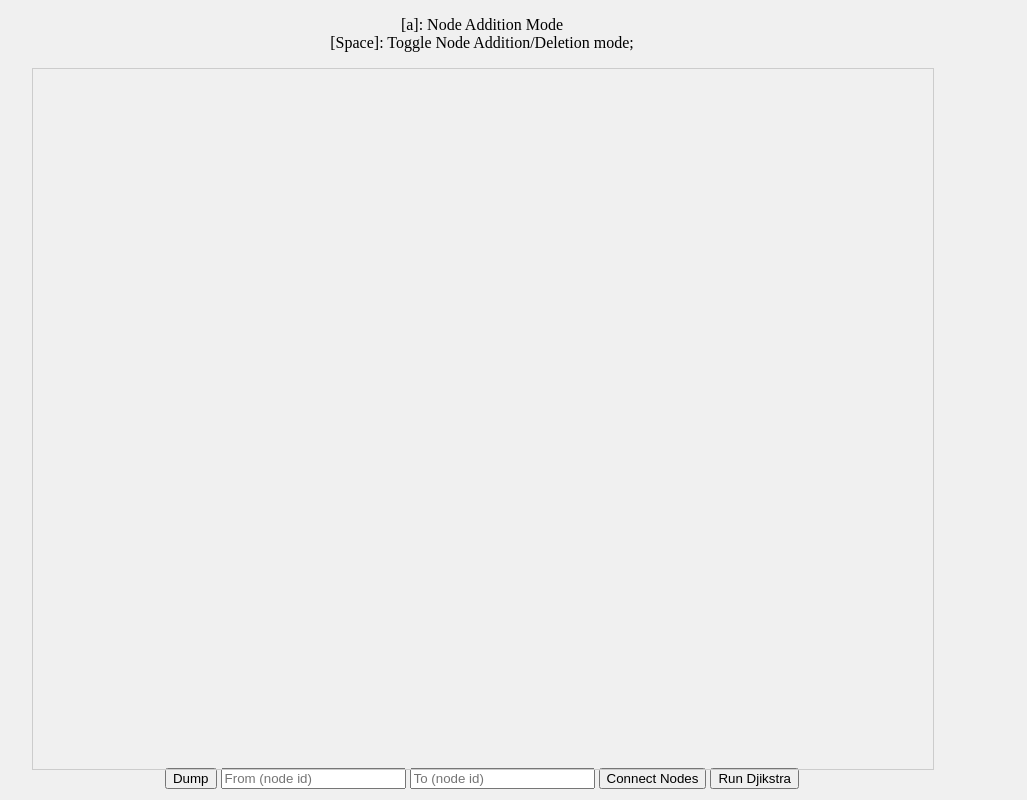
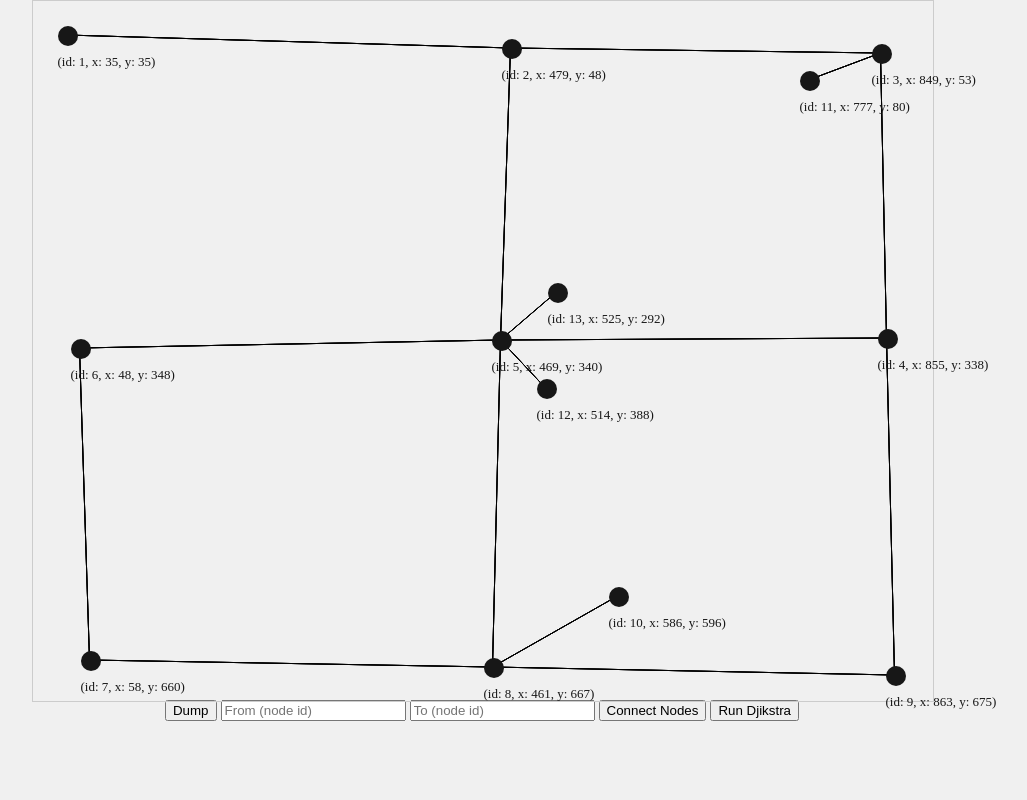
Before and after one commit to serge133/map_creator, a website with bundled scripts: page index.html in a window 1280 px wide. Both pictures are taken after a click on the button "Dump". Shown: the whole page, without its empty margins (158-1185 px from the left). Built offline with nearby package versions, Linux system fonts and the light colour scheme.

Commit message:
nodes now are attached to classes

```diff
--- a/index.html
+++ b/index.html
@@ -4,16 +4,11 @@
     <meta charset="UTF-8">
     <meta name="viewport" content="width=device-width, initial-scale=1.0">
     <title>10x10 Grid of Squares</title>
-    <link rel="stylesheet" href="styles/node_coord_finder.css">
+    <link rel="stylesheet" href="styles/index.css">
 </head>
 <body>
-    <p class="description">
-        [a]: Node Addition Mode <br>
-        [Space]: Toggle Node Addition/Deletion mode;
-    </p>
-    <p id="status"></p>
     <div class="lab-container">
-        <canvas id="lab-canvas" width="900" height="700"></canvas>
+        <canvas id="lab-canvas"></canvas>
         <div id="lab-map"></div>
     </div>
     <button class="dump" id="dump-btn">Dump</button>
@@ -21,9 +16,9 @@
     <input type="text" id="to-node" placeholder="To (node id)">
     <button id="connect-btn">Connect Nodes</button>
     <button id="djikstra-btn">Run Djikstra</button>
+    <!-- <button id="load-btn">Load Map</button> -->
     <div id="adiv">
     </div>
     <script type="module" src="index.mjs"></script>
-    <script type="module" src="draw.mjs"></script>
 </body>
 </html>
--- a/index.mjs
+++ b/index.mjs
@@ -1,4 +1,5 @@
 import { dijkstra_2, lab, Node } from "./modules/algorithm.mjs";
+import map from "./maps/map.1.mjs";
 
 // Get these from inspect element
 const LAB_WIDTH = 900;
@@ -12,40 +13,71 @@ const connections_drawing = [];
 document.addEventListener("DOMContentLoaded", (event) => {
   const lab_map = document.getElementById("lab-map");
   const canvas = document.getElementById("lab-canvas");
+  canvas.height = LAB_HEIGHT;
+  canvas.width = LAB_WIDTH;
+
+
   const ctx = canvas.getContext("2d");
 
-  document.getElementById("connect-btn").addEventListener("click", connect);
+  load_map();
+
+  document.getElementById("connect-btn").addEventListener("click", handle_connect);
   document.getElementById("dump-btn").addEventListener("click", dump);
   document
     .getElementById("djikstra-btn")
     .addEventListener("click", run_djikstra);
+  // document.getElementById("load-btn").addEventListener("click", load_map);
 
-  function createNode(x, y) {
+
+  function create_node_html(node) {
     const node_html = document.createElement("div");
+    const { id, x, y } = node;
 
     // Relative positioning for scaling purposes
-    const x_rel = (x - NODE_WIDTH / 2) / LAB_WIDTH;
-    const y_rel = (y - NODE_HEIGHT / 2) / LAB_HEIGHT;
-
+    // const x_rel = (x - NODE_WIDTH / 2) / LAB_WIDTH;
+    // const y_rel = (y - NODE_HEIGHT / 2) / LAB_HEIGHT;
     node_html.classList.add("node");
     node_html.style.left = `${x - NODE_WIDTH / 2}px`;
     node_html.style.top = `${y - NODE_HEIGHT / 2}px`;
     node_html.style.height = `${NODE_HEIGHT}px`;
     node_html.style.width = `${NODE_WIDTH}px`;
     const text = document.createElement("p");
-    const node_id = String(lab.nodes.length + 1);
-    node_html.id = `node_${node_id}`;
-    text.innerText = `(id: ${node_id}, x: ${Math.round(x)}, y: ${Math.round(
+    node_html.id = `node_${id}`;
+    text.innerText = `(id: ${id}, x: ${Math.round(x)}, y: ${Math.round(
       y
     )})`;
     node_html.appendChild(text);
 
+    node.attach_ref(node_html);
+    lab_map.appendChild(node_html);
+  }
+
+  function create_node_backend(x, y) {
+    // const node_html = document.createElement("div");
+
+
+    const node_id = String(lab.nodes.length + 1);
+    // Relative positioning for scaling purposes
+    // const x_rel = (x - NODE_WIDTH / 2) / LAB_WIDTH;
+    // const y_rel = (y - NODE_HEIGHT / 2) / LAB_HEIGHT;
+    // node_html.classList.add("node");
+    // node_html.style.left = `${x - NODE_WIDTH / 2}px`;
+    // node_html.style.top = `${y - NODE_HEIGHT / 2}px`;
+    // node_html.style.height = `${NODE_HEIGHT}px`;
+    // node_html.style.width = `${NODE_WIDTH}px`;
+    // const text = document.createElement("p");
+    // //const node_id = String(lab.nodes.length + 1);
+    // node_html.id = `node_${node_id}`;
+    // text.innerText = `(id: ${node_id}, x: ${Math.round(x)}, y: ${Math.round(
+    //   y
+    // )})`;
+    // node_html.appendChild(text);
+
     // Adds node to the algorithm
-    const node = new Node(node_id, x, y, node_html);
+    const node = new Node({id: node_id, x, y});
     console.log("Node Added!", node);
     lab.add_node(node);
-
-    lab_map.appendChild(node_html);
+    create_node_html(node);
   }
 
   lab_map.addEventListener("click", (e) => {
@@ -59,34 +91,18 @@ document.addEventListener("DOMContentLoaded", (event) => {
     const x = e.clientX - rect.left;
     const y = e.clientY - rect.top;
 
-    createNode(x, y);
+    create_node_backend(x, y);
   });
 
-  function connect() {
+  // Handle connect button click;
+  function handle_connect() {
     const from_node = lab.get_node(document.getElementById("from-node").value);
     const to_node = lab.get_node(document.getElementById("to-node").value);
-
-    // Connect the nodes in the backend
-    const distance = lab.connect(from_node, to_node);
-    console.log(
-      "Connected nodes ",
-      from_node.id,
-      " and ",
-      to_node.id,
-      " and the distance is ",
-      distance
-    );
-
-    ctx.strokeStyle = "black";
-    ctx.lineWidth = 1;
-    draw_line(ctx, from_node.x, from_node.y, to_node.x, to_node.y);
-    connections_drawing.push({x1: from_node.x, y1: from_node.y, x2: to_node.x, y2: to_node.y});
-
-    from_node.ref.style.backgroundColor = "#171717";
-    to_node.ref.style.backgroundColor = "#171717";
+    connect_nodes(ctx, from_node, to_node);
   }
 
   function run_djikstra() {
+    // Clears old path
     clear_path_drawing();
     // Reset all node colorings
     for (const nid of lab.nodes) {
@@ -111,13 +127,7 @@ document.addEventListener("DOMContentLoaded", (event) => {
       ctx.strokeStyle = "gold";
       ctx.lineWidth = 3;
       draw_line(ctx, curr_node.x, curr_node.y, next_node.x, next_node.y);
-      // path_drawing.push({x1: curr_node.x, y1: curr_node.y, x2: next_node.x, y2: next_node.y})
     }
-
-    // for (const nid of result.path) {
-    //   const node = lab.get_node(nid);
-    //   node.ref.style.backgroundColor = "gold";
-    // }
   }
 
   // Redraws the connections in the graph between the nodes
@@ -130,13 +140,52 @@ document.addEventListener("DOMContentLoaded", (event) => {
       draw_line(ctx, line.x1, line.y1, line.x2, line.y2);
     }
   }
+
+  function load_map() {
+    // Loads the backend with the raw data
+    lab.load(map.graph, map.nodes);
+
+    // Populates the screen with the nodes and the connections between the nodes
+    for (const nid of lab.nodes) {
+      // Attaches a class to the node
+      lab.node_mappings[nid] = new Node(lab.node_mappings[nid]);
+      const node = lab.get_node(nid);
+      create_node_html(node);
+
+      for (const neighbor of Object.keys(lab.graph[nid])) {
+        const to_node = lab.get_node(neighbor);
+
+        draw_line(ctx, node.x, node.y, to_node.x, to_node.y);
+        connections_drawing.push({x1: node.x, y1: node.y, x2: to_node.x, y2: to_node.y});
+      }
+    }
+  }
 });
 
 // Dumps information about the nodes
 function dump() {
-  console.log(lab.graph);
-  console.log(lab.nodes);
-  console.log(lab.node_mappings);
+  console.log("Adjacency List: ", lab.graph);
+  console.log("node_id -> node", lab.node_mappings);
+  const data = {
+    nodes: lab.node_mappings,
+    graph: lab.graph
+  }
+
+  const new_window = window.open("", "_blank");
+  new_window.document.write(`
+                <!DOCTYPE html>
+                <html lang="en">
+                <head>
+                    <meta charset="UTF-8">
+                    <meta name="viewport" content="width=device-width, initial-scale=1.0">
+                    <title>Hello World</title>
+                </head>
+                <body>
+                  ${JSON.stringify(data)}
+                </body>
+                </html>
+            `);
+  new_window.document.close();
 }
 
 function draw_line(ctx, x1, y1, x2, y2) {
@@ -147,3 +196,22 @@ function draw_line(ctx, x1, y1, x2, y2) {
   ctx.closePath();
   ctx.stroke();
 }
+
+// Backend-only
+function connect_nodes(ctx, from_node, to_node) {
+    // Connect the nodes in the backend
+    const distance = lab.connect(from_node, to_node);
+    console.log(
+      "Connected nodes ",
+      from_node.id,
+      " and ",
+      to_node.id,
+      " and the distance is ",
+      distance
+    );
+
+    ctx.strokeStyle = "black";
+    ctx.lineWidth = 1;
+    draw_line(ctx, from_node.x, from_node.y, to_node.x, to_node.y);
+    connections_drawing.push({x1: from_node.x, y1: from_node.y, x2: to_node.x, y2: to_node.y});
+}
--- /dev/null
+++ b/maps/map.1.mjs
@@ -0,0 +1,32 @@
+export default {
+  nodes: {
+    1: { id: "1", x: 34.5, y: 35, ref: {} },
+    2: { id: "2", x: 478.5, y: 48, ref: {} },
+    3: { id: "3", x: 848.5, y: 53, ref: {} },
+    4: { id: "4", x: 854.5, y: 338, ref: {} },
+    5: { id: "5", x: 468.5, y: 340, ref: {} },
+    6: { id: "6", x: 47.5, y: 348, ref: {} },
+    7: { id: "7", x: 57.5, y: 660, ref: {} },
+    8: { id: "8", x: 460.5, y: 667, ref: {} },
+    9: { id: "9", x: 862.5, y: 675, ref: {} },
+    10: { id: "10", x: 585.5, y: 596, ref: {} },
+    11: { id: "11", x: 776.5, y: 80, ref: {} },
+    12: { id: "12", x: 513.5, y: 388, ref: {} },
+    13: { id: "13", x: 524.5, y: 292, ref: {} },
+  },
+  graph: {
+    1: { 2: 444.19 },
+    2: { 1: 444.19, 3: 370.03, 5: 292.17 },
+    3: { 2: 370.03, 4: 285.06, 11: 76.9 },
+    4: { 3: 285.06, 5: 386.01, 9: 337.09 },
+    5: { 2: 292.17, 4: 386.01, 6: 421.08, 8: 327.1, 12: 65.8, 13: 73.76 },
+    6: { 5: 421.08, 7: 312.16 },
+    7: { 6: 312.16, 8: 403.06 },
+    8: { 5: 327.1, 7: 403.06, 9: 402.08, 10: 143.76 },
+    9: { 4: 337.09, 8: 402.08 },
+    10: { 8: 143.76 },
+    11: { 3: 76.9 },
+    12: { 5: 65.8 },
+    13: { 5: 73.76 },
+  },
+};
--- a/modules/algorithm.mjs
+++ b/modules/algorithm.mjs
@@ -1,10 +1,14 @@
-import { calc_euclidian_distance, PriorityQueue } from "../util.mjs";
+import { calc_euclidian_distance, PriorityQueue } from "./util.mjs";
 
 export class Node {
-  constructor(id, x, y, ref = null) {
+  constructor({id, x, y, ref = null}) {
     this.id = id;
     this.x = x;
     this.y = y;
+    this.ref = ref;
+  }
+
+  attach_ref(ref){
     this.ref = ref;
   }
 }
@@ -13,6 +17,12 @@ class Graph {
   constructor() {
     this.graph = {};
     this.node_mappings = {};
+  }
+
+  // Loads data from object
+  load(graph, node_mappings) {
+    this.graph = graph;
+    this.node_mappings = node_mappings;
   }
 
   // Of type Node
--- a/util.mjs
+++ b/modules/util.mjs
@@ -34,5 +34,5 @@ export function calc_euclidian_distance(x1, y1, x2, y2) {
   const width = x2 - x1;
   const height = y2 - y1;
 
-  return Math.sqrt(width**2 + height**2);
+  return +Math.sqrt(width**2 + height**2).toFixed(2);
 }
--- a/styles/node_coord_finder.css
+++ b/styles/index.css
@@ -22,7 +22,7 @@ body {
 
 #lab-map .node {
     position: absolute;
-    background-color: #ccc;
+    background-color: #171717;
     border-radius: 100%;
     font-size: small;
     white-space: nowrap;
```
Also changed, not shown: draw.mjs (deleted, +0 -18 lines), 1 other file.
